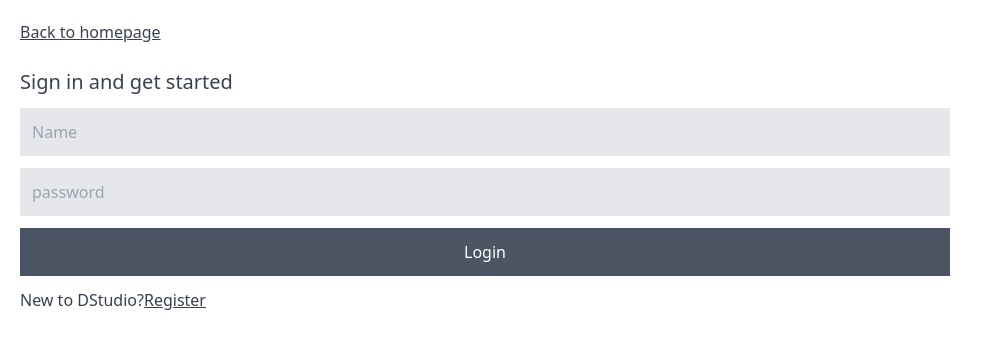
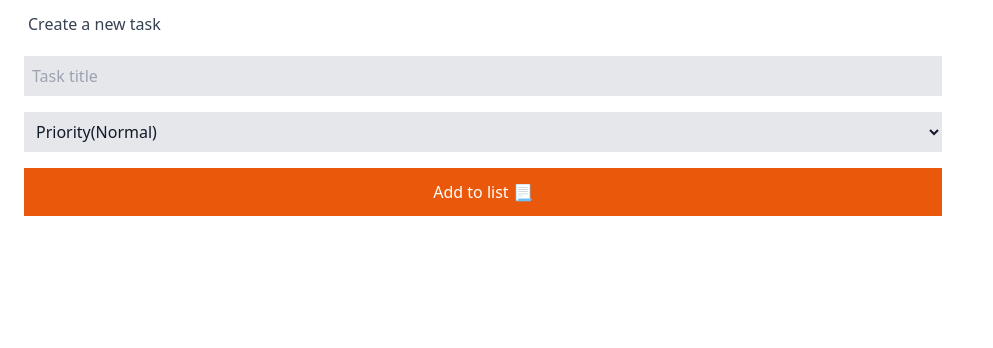
Before and after one commit to dickson-kinyua/DStudio-UI, a React (Vite) app: page /addTask in a window 1280 px wide. Shown: the top 348 px of the page, without its empty margins (0-993 px from the left). Built offline with nearby package versions, Linux system fonts and the light colour scheme.

Commit message:
responsiveness

```diff
--- a/src/Components/DisplayTasks.jsx
+++ b/src/Components/DisplayTasks.jsx
@@ -4,6 +4,8 @@ import { setTasks, updateTasks } from "../Features/Slices/taskSlice";
 import React, { useEffect } from "react";
 import { PieChart, Pie, Cell, Tooltip, Legend } from "recharts";
 import { Link } from "react-router-dom";
+import DisplayAllTasks from "../Pages/DisplayAllTasks";
+import CreatePost from "./createPost";
 
 const DisplayTasks = () => {
   const dispatch = useDispatch();
@@ -65,9 +67,9 @@ const DisplayTasks = () => {
     }
   };
   return (
-    <div className="flex flex-col gap-3 p-2">
-      <div className="flex flex-col sm:flex-row w-full">
-        <div className="h-auto flex justify-center  bg-orange-500 p-2 rounded-2xl sm:mt-1">
+    <div className="flex flex-col md:flex-row gap-3 md:w-1/3 lg:w-2/5">
+      <div className="flex flex-col sm:flex-row md:flex-col w-full">
+        <div className="h-auto flex justify-center bg-orange-500 p-2 rounded-2xl sm:mt-1 lg:h-[200px]">
           <PieChart width={300} height={160}>
             <Pie
               data={pieData}
@@ -87,7 +89,7 @@ const DisplayTasks = () => {
             <Legend />
           </PieChart>
         </div>
-        <div className="relative w-full flex items-center justify-center sm:items-start text-gray-900 font-semibold mt-10 sm:mt-1">
+        <div className="md:hidden relative w-full flex items-center justify-center sm:items-start text-gray-900 font-semibold mt-10 sm:mt-1">
           <Link
             className="bg-gray-200  rounded-2xl w-fit text-center p-2 "
             to="/addTask"
@@ -95,12 +97,15 @@ const DisplayTasks = () => {
             + Create new goal
           </Link>
         </div>
+        <div className="hidden lg:block">
+          <CreatePost />
+        </div>
       </div>
 
-      <div className="flex flex-col gap-2 sm:absolute right-5 top-48">
+      <div className="flex flex-col gap-2 sm:absolute top-48 md:hidden right-5  lg:top-0">
         <p className="font-medium text-xl sm:text-center">To do today📝</p>
         {userInfo?.userName && (
-          <ul className="flex flex-col gap-1 mt-2">
+          <ul className="flex flex-col gap-1 lg:gap-3 mt-2">
             {tasks.slice(0, 2).map((task) => (
               <li
                 key={task._id}
@@ -116,7 +121,7 @@ const DisplayTasks = () => {
             ))}
           </ul>
         )}
-        <div className="flex flex-row gap-6 ">
+        <div className="flex flex-row gap-6">
           <Link to="/tasks" className="underline">
             View all tasks ↗
           </Link>
@@ -125,6 +130,9 @@ const DisplayTasks = () => {
           </Link>
         </div>
       </div>
+      <div className="hidden md:block">
+        <DisplayAllTasks tasks={tasks} />
+      </div>
     </div>
   );
 };
--- a/src/Components/Header.jsx
+++ b/src/Components/Header.jsx
@@ -30,7 +30,7 @@ const Header = () => {
   };
 
   return (
-    <div className="flex flex-row items-center justify-between bg-gray-200  p-2">
+    <div className="flex flex-row items-center justify-between md:sticky top-0 z-20 bg-gray-200  p-2">
       <div className="font-bold">
         <p>DStudio</p>
       </div>
--- a/src/Components/Welcoming.jsx
+++ b/src/Components/Welcoming.jsx
@@ -20,7 +20,7 @@ const Welcoming = () => {
             "🎉You are a masterpiece, congratulations!"}
         </p>
       ) : (
-        <p className="text-xl  font-bold text-center">
+        <p className="text-xl  font-bold text-center md:text-start">
           Stay organized and boost your productivity with DStudio
         </p>
       )}
--- a/src/Components/createPost.jsx
+++ b/src/Components/createPost.jsx
@@ -41,6 +41,7 @@ const CreatePost = () => {
         return;
       }
       setTodo("");
+      setError("");
       dispatch(fetchTodo());
     } catch (error) {
       console.log(error);
@@ -49,13 +50,38 @@ const CreatePost = () => {
 
   return (
     <div className="w-full flex flex-col gap-2 p-3">
-      <Link to={"/home"} className="underline p-2">
+      <Link to={"/home"} className="underline p-2 lg:hidden">
         Back to homepage
       </Link>
+      <p className="hidden lg:block pl-4">Create a new task</p>
+      <form
+        onSubmit={handleCreateTask}
+        className="hidden md:flex flex-col w-3/4 gap-4 p-3 "
+      >
+        <input
+          value={todo}
+          onChange={(e) => setTodo(e.target.value)}
+          maxLength={20}
+          type="text"
+          className="p-2 text-black w-full bg-gray-200"
+          placeholder="Task title"
+        />
+        <select
+          onChange={(e) => handlePriority(e)}
+          className="bg-gray-200 text-gray-900 w-full p-2"
+        >
+          <option value="normal">Priority(Normal)</option>
+          <option value="high">Priority(High)</option>
+        </select>
+        <button className="bg-orange-600 w-full p-3 text-white">
+          Add to list 📃{" "}
+        </button>
+        {error && <div className="text-red-500">{error}</div>}
+      </form>
       {userInfo?.userName ? (
         <form
           onSubmit={handleCreateTask}
-          className="flex flex-col w-3/4 gap-4 p-3"
+          className="flex flex-col w-3/4 gap-4 p-3 md:hidden"
         >
           <input
             value={todo}
@@ -78,7 +104,9 @@ const CreatePost = () => {
           {error && <div className="text-red-500">{error}</div>}
         </form>
       ) : (
-        <LoginPage />
+        <div className="md:hidden">
+          <LoginPage />
+        </div>
       )}
 
       {/* <FooterNav /> */}
--- a/src/Pages/DisplayAllTasks.jsx
+++ b/src/Pages/DisplayAllTasks.jsx
@@ -80,13 +80,13 @@ const DisplayAllTasks = () => {
   }
 
   return userInfo?.userName ? (
-    <div className="flex flex-col gap-5 p-2">
+    <div className="flex flex-col gap-5 p-2 md:absolute right-0  sm:w-1/2 lg:w-3/5">
       <div className="flex flex-row items-center justify-between">
-        <Link to={"/home"} className="underline sticky top-0">
+        <Link to={"/home"} className="underline sticky top-0 md:hidden">
           Back to homepage
         </Link>
         {tasks?.length > 0 ? (
-          <button className="p-2 underline" onClick={clearTasks}>
+          <button className="p-2 underline lg:px-52" onClick={clearTasks}>
             Clear list
           </button>
         ) : (
@@ -98,8 +98,8 @@ const DisplayAllTasks = () => {
           </Link>
         )}
       </div>
-
-      <div className="flex flex-col gap-2 p-2">
+      <div className="flex flex-col gap-3 lg:flex-row lg:justify-between lg:px-52">
+        <div className="flex flex-col gap-2 p-2 lg:w-3/5">
           <p className="font-semibold text-xl h-[4vh]">High priority🔥</p>
           <ul className="pl-1 grid grid-cols-1 gap-1">
             {tasks
@@ -121,7 +121,7 @@ const DisplayAllTasks = () => {
               ))}
           </ul>
         </div>
-      <div className="flex flex-col gap-2 p-2">
+        <div className="flex flex-col gap-2 p-2 lg:w-3/5">
           <p className="font-semibold text-xl">Other tasks</p>
           <ul className="pl-1 grid grid-cols-1 gap-1">
             {tasks
@@ -144,8 +144,11 @@ const DisplayAllTasks = () => {
           </ul>
         </div>
       </div>
+    </div>
   ) : (
+    <div className="lg:hidden">
       <LoginPage />
+    </div>
   );
 };
 
--- a/src/Pages/LandingPage.jsx
+++ b/src/Pages/LandingPage.jsx
@@ -3,13 +3,13 @@ import { Link } from "react-router-dom";
 
 const LandingPage = () => {
   return (
-    <div className="bg-orange-500 text-[#ffffff8e] h-[100vh] flex flex-col justify-between px-4 pt-3">
+    <div className="bg-orange-500 text-[#ffffff8e] h-[100vh]  flex flex-col justify-between  px-4 pt-3">
       <div className="text-white font-bold flex flex-row justify-between">
         <p>DStudio</p>
         <p>{new Date().toDateString()}</p>
       </div>
-      <div className="">
-        <p className="text-[44px] leading-[38px] font-semibold">
+      <div className="md:w-1/2 lg:w-3/4 flex items-center ">
+        <p className="text-[44px] leading-[38px] font-semibold lg:text-[70px] lg:leading-[65px]">
           Get ready to <span className="text-[#ffffff]">supercharge</span>{" "}
           <span className="text-[#ffffffe3]">your goal</span>-setting and
           planning with DStudio
@@ -17,7 +17,7 @@ const LandingPage = () => {
       </div>
 
       <Link
-        className="bg-white text-gray-800 p-3 mb-24 rounded-3xl text-center"
+        className="bg-white text-gray-800 border-none p-3 mb-24 md:mb-20 lg:mb-52 rounded-3xl text-center sm:w-fit"
         to={"/login"}
       >
         Get Started
--- a/src/Pages/LoginPage.jsx
+++ b/src/Pages/LoginPage.jsx
@@ -47,7 +47,10 @@ const LoginPage = () => {
   return (
     <div className="flex flex-col gap-3 p-2">
       <p className="text-xl">Sign in and get started</p>
-      <form onSubmit={handleLogin} className="flex flex-col gap-3  w-3/4">
+      <form
+        onSubmit={handleLogin}
+        className="flex flex-col gap-3  w-3/4 md:w-1/4"
+      >
         <input
           type="text"
           placeholder="Name"
--- a/src/Pages/RegisterPage.jsx
+++ b/src/Pages/RegisterPage.jsx
@@ -42,7 +42,10 @@ const RegisterPage = () => {
   return (
     <div className="flex flex-col w-full gap-5 p-2 ">
       <p className="text-xl">Create a new account</p>
-      <form onSubmit={handleRegister} className="flex flex-col gap-4  w-3/4">
+      <form
+        onSubmit={handleRegister}
+        className="flex flex-col gap-4  w-3/4 md:w-1/4"
+      >
         <input
           type="text"
           placeholder="Username( max 8 characters)"
--- a/src/Pages/Tips.jsx
+++ b/src/Pages/Tips.jsx
@@ -8,7 +8,7 @@ const Priority = () => {
       <Link to={"/home"} className="underline">
         Back to homepage
       </Link>
-      <div className="border-solid border-2 border-gray-100">
+      <div className="border-solid border-2 border-gray-100 w-fit">
         <p className="bg-white text-gray-900 font-bold p-1">Today's tips</p>
         <ul className="p-1 list-disc pl-5">
           <li>Remember to get some sunlight ☀️</li>
```
Lines whose indentation alone changed are shown as unchanged.
